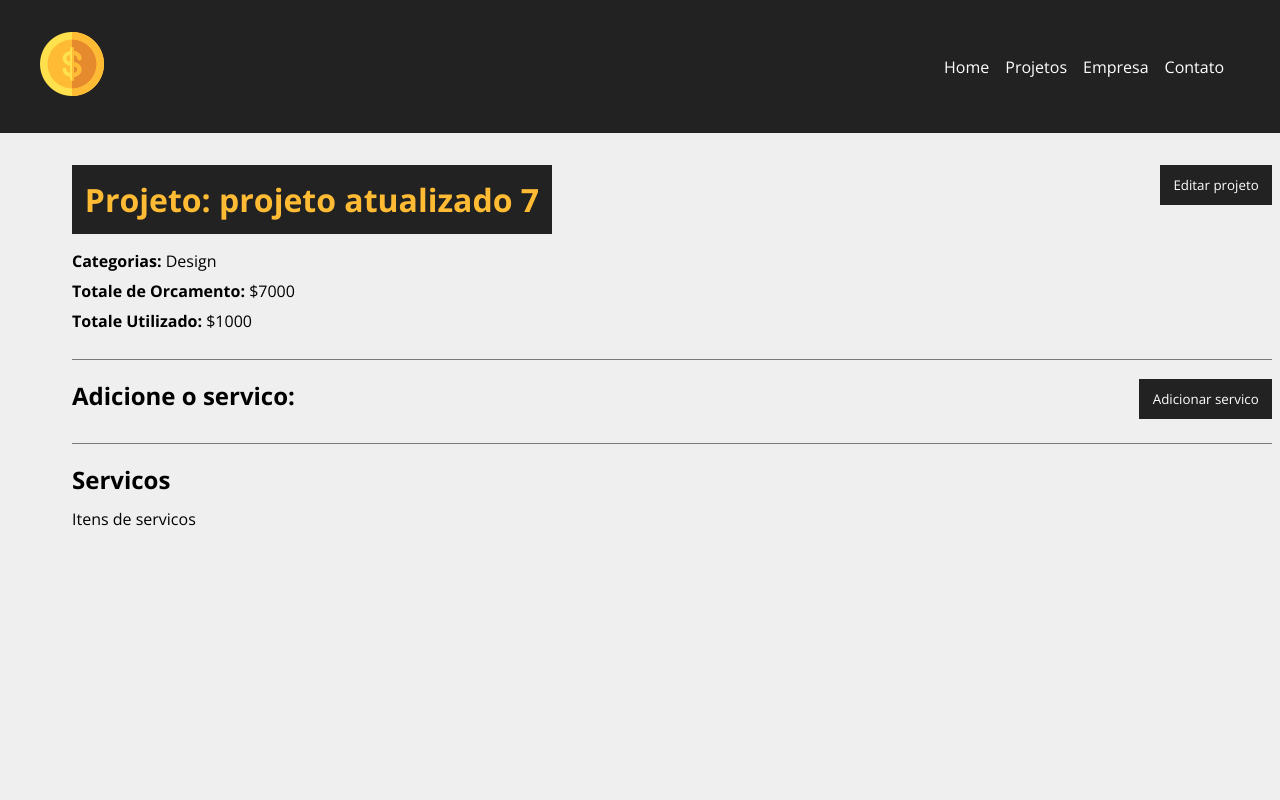
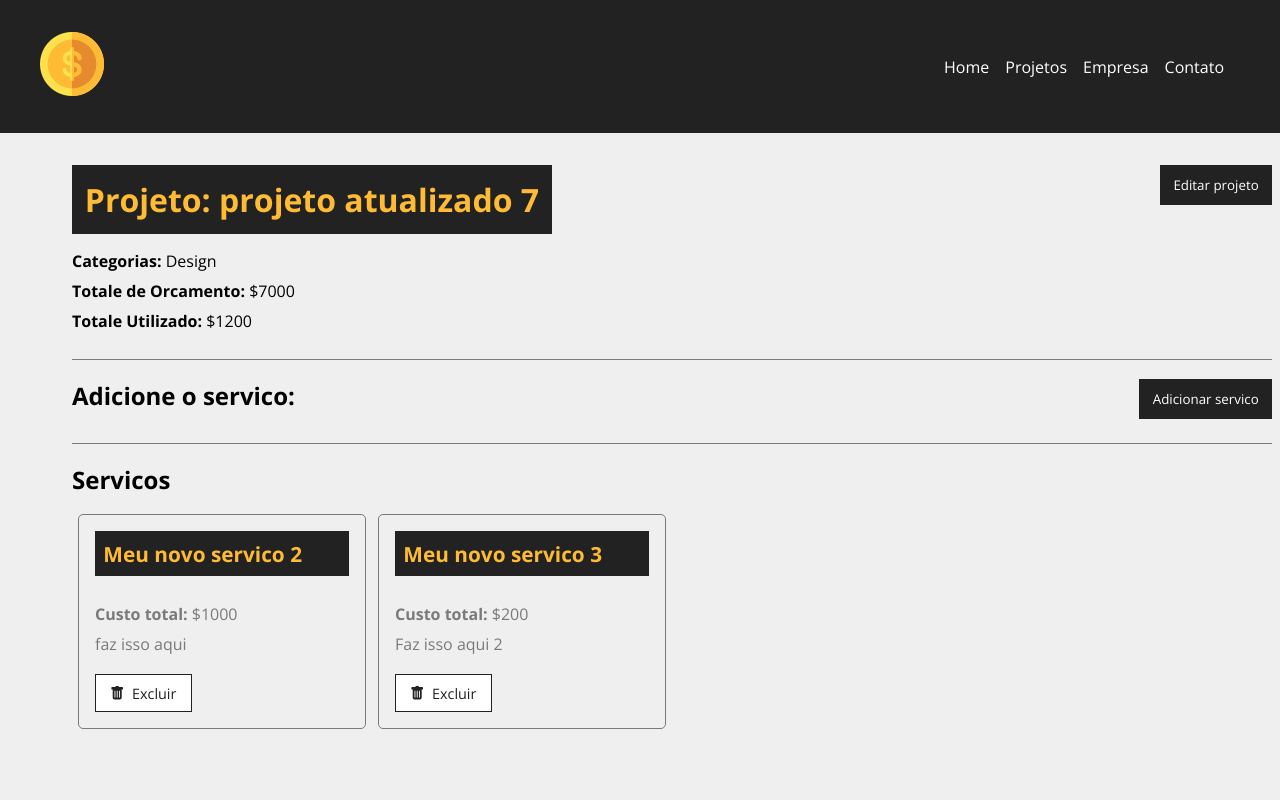
Before and after one commit to benevora/react-app-cost, a React (Create React App) app in the folder costs/: page /project/2 in a window 1280 px wide. Shown: the top 800 px of the page. Built offline with nearby package versions, Linux system fonts and the light colour scheme; data requests are answered from the project's data file.

Commit message:
Showing the services

```diff
--- a/costs/db.json
+++ b/costs/db.json
@@ -7,13 +7,19 @@
         "id": "3",
         "name": "Design"
       },
-      "cost": 1000,
+      "cost": 1200,
       "services": [
         {
           "name": "Meu novo servico 2",
           "cost": "1000",
           "description": "faz isso aqui",
           "id": "6ad0b373-d314-4bc8-964c-9dfb1906b311"
+        },
+        {
+          "name": "Meu novo servico 3",
+          "cost": "200",
+          "description": "Faz isso aqui 2",
+          "id": "3396e14d-4f8d-4cb1-997e-0a6c8477e3ed"
         }
       ],
       "id": 2
@@ -25,8 +31,21 @@
         "id": "1",
         "name": "Infra"
       },
-      "cost": 0,
-      "services": [],
+      "cost": 900,
+      "services": [
+        {
+          "name": "Contratar Dev MySQL",
+          "cost": "800",
+          "description": "Vai criar o banco de dados",
+          "id": "e3ef8d6f-f061-4489-87f4-db76f0951405"
+        },
+        {
+          "name": "Novo servico",
+          "cost": "100",
+          "description": "teste",
+          "id": "efe88223-4cc0-4976-bfeb-586662797d71"
+        }
+      ],
       "id": 3
     }
   ],
--- a/costs/src/components/pages/Project.js
+++ b/costs/src/components/pages/Project.js
@@ -11,12 +11,14 @@
 import ProjectForm from '../project/ProjectForm'
 import Message from '../layout/Message'
 import ServiceForm from '../service/ServiceForm'
+import ServiceCard from '../service/ServiceCard'
 
 function Project() {
 
   const {id} = useParams()
 
   const [project, setProject] = useState([])
+  const [services, setServices] = useState([])
   const [showProjectForm,setShowProjectForm] = useState(false)
   const [showServiceForm,setShowServiceForm] = useState(false)
   const [message, setMessage] = useState()
@@ -33,6 +35,7 @@
       .then((resp) => resp.json())
       .then((data) => {
         setProject(data)
+        setServices(data.services)
       })
       .catch((err) => console.log(err))
     }, 300)
@@ -99,10 +102,13 @@
     })
       .then((resp) => resp.json())
       .then((data) => {
-        // exibir os servicos
-        console.log(data)
+        setShowServiceForm(false)
       })
       .catch((err) => console.log(err))
+
+  }
+
+  function removeService() {
 
   }
 
@@ -166,7 +172,19 @@
             </div>
             <h2>Servicos</h2>
             <Container customClass="start">
-              <p>Itens de servicos</p>
+              {services.length > 0 &&
+                services.map((service) => (
+                  <ServiceCard
+                    id={service.id}
+                    name={service.name}
+                    cost={service.cost}
+                    description={service.description}
+                    key={service.id}
+                    handleRemove={removeService}
+                  />
+                ))
+              }
+              {services.length === 0 && <p>Nao ha servicos cadastrados.</p> }
             </Container>
           </Container>
         </div>
--- /dev/null
+++ b/costs/src/components/service/ServiceCard.js
@@ -0,0 +1,28 @@
+import styles from '../project/ProjectCard.module.css'
+
+import {BsFillTrashFill} from 'react-icons/bs'
+
+function ServiceCard({id, name, cost, description, handleRemove}) {
+
+  const remove = (e) => {
+
+  }
+
+  return (
+    <div className={styles.project_card}>
+      <h4>{name}</h4>
+      <p>
+        <span>Custo total:</span> ${cost}
+      </p>
+      <p>{description}</p>
+      <div className={styles.project_card_actions}>
+        <button onClick={remove}>
+          <BsFillTrashFill />
+          Excluir
+        </button>
+      </div>
+    </div>
+  );
+}
+
+export default ServiceCard
```
